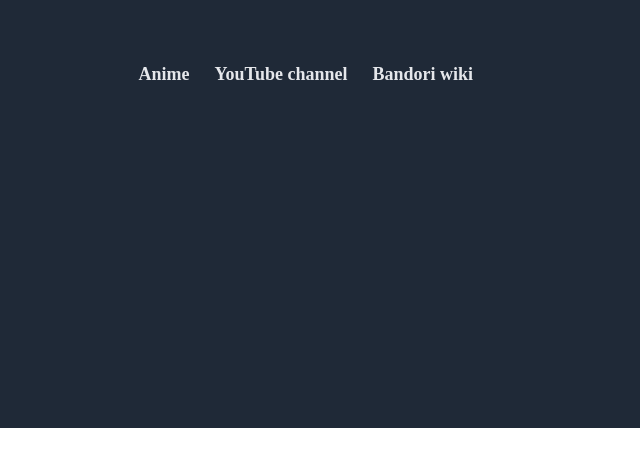
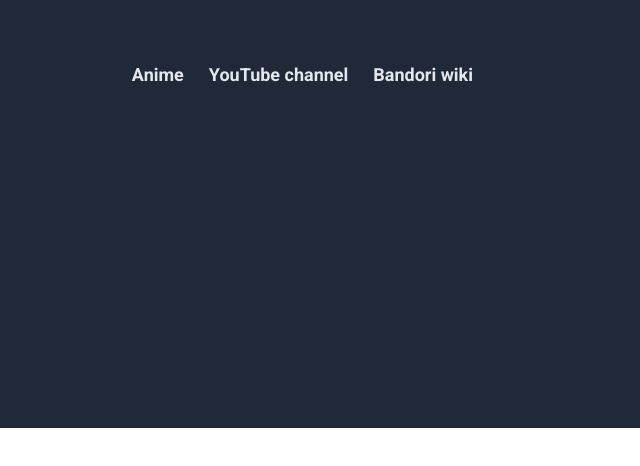
Before and after one commit to nazca7/landing-page, a plain HTML site: page index.html in a window 1280 px wide. Shown: the full height of the page, 507-1147 px from the left. Drawn offline with Linux system fonts and the light colour scheme.

Commit message:
Import Roboto font

```diff
--- a/index.html
+++ b/index.html
@@ -2,6 +2,10 @@
 <html lang="en">
 
 <head>
+    <link rel="preconnect" href="https://fonts.googleapis.com">
+    <link rel="preconnect" href="https://fonts.gstatic.com" crossorigin>
+    <link href="https://fonts.googleapis.com/css2?family=Roboto:ital,wght@0,100..900;1,100..900&display=swap"
+        rel="stylesheet">
     <meta charset="UTF-8">
     <meta name="viewport" content="width=device-width, initial-scale=1.0">
     <title>MyGo!!!!!</title>
--- a/style.css
+++ b/style.css
@@ -8,6 +8,10 @@ body,
 .top-section {
     display: flex;
     flex-direction: column;
+}
+
+body {
+    font-family: 'Roboto', sans-serif;
 }
 
 .top-section {
```
